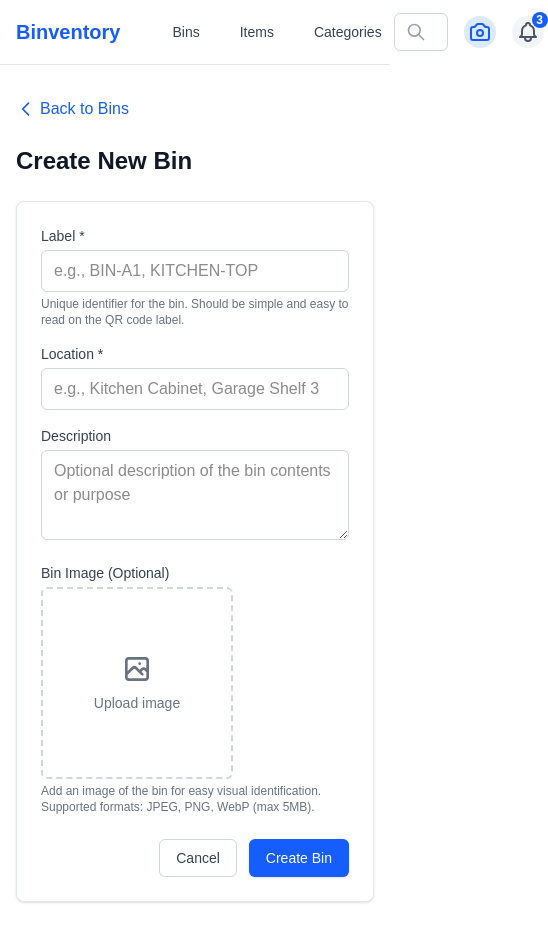
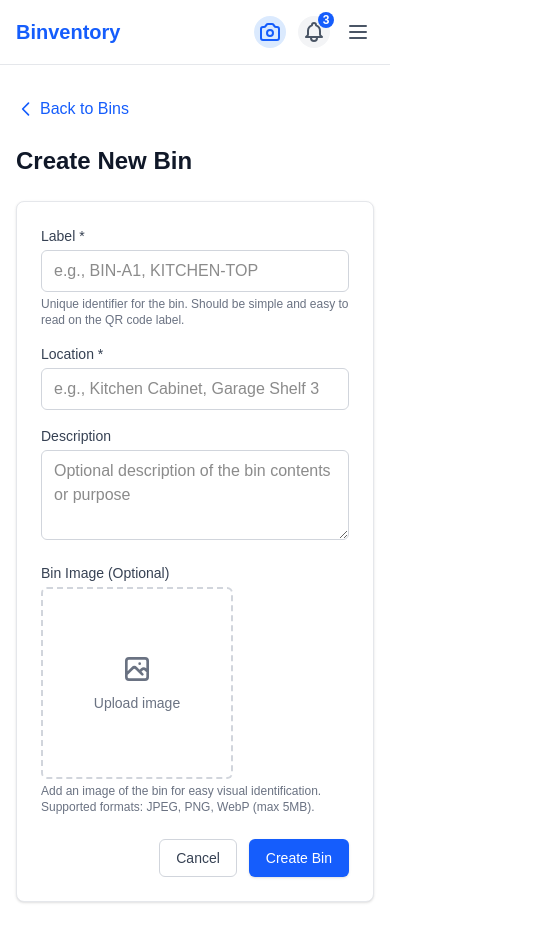
Before and after one commit to JamesEArnold/Binventory, a Next.js app: page /bins/new in a window 390 px wide. Shown: the whole page, 548 px wide, since content can reach past the window. Built offline with nearby package versions, Linux system fonts and the light colour scheme.

Commit message:
fix navbar being too wide in mobile

```diff
--- a/app/components/layout/Navigation.tsx
+++ b/app/components/layout/Navigation.tsx
@@ -12,13 +12,19 @@ import { useState } from 'react';
 
 export function Navigation() {
   const [searchQuery, setSearchQuery] = useState('');
+  const [isMobileMenuOpen, setIsMobileMenuOpen] = useState(false);
   const router = useRouter();
 
   const handleSearch = (e: React.FormEvent) => {
     e.preventDefault();
     if (searchQuery.trim()) {
       router.push(`/search?q=${encodeURIComponent(searchQuery)}`);
+      setIsMobileMenuOpen(false);
     }
+  };
+
+  const toggleMobileMenu = () => {
+    setIsMobileMenuOpen(!isMobileMenuOpen);
   };
 
   return (
@@ -30,7 +36,8 @@ export function Navigation() {
               <span className="text-xl font-semibold text-blue-600">Binventory</span>
             </Link>
 
-            <div className="ml-10 flex items-center space-x-4">
+            {/* Desktop Navigation */}
+            <div className="hidden md:flex ml-10 items-center space-x-4">
               <Link
                 href="/bins"
                 className="px-3 py-2 rounded-md text-sm font-medium text-gray-700 hover:bg-gray-100"
@@ -55,7 +62,8 @@ export function Navigation() {
           </div>
 
           <div className="flex items-center">
-            <form onSubmit={handleSearch} className="relative">
+            {/* Desktop Search */}
+            <form onSubmit={handleSearch} className="relative hidden md:block">
               <div className="absolute inset-y-0 left-0 flex items-center pl-3 pointer-events-none">
                 <svg
                   className="w-5 h-5 text-gray-400"
@@ -76,14 +84,15 @@ export function Navigation() {
                 type="search"
                 value={searchQuery}
                 onChange={(e) => setSearchQuery(e.target.value)}
-                className="w-full md:w-64 pl-10 pr-3 py-2 text-sm rounded-md border border-gray-300 focus:outline-none focus:ring-2 focus:ring-blue-500 focus:border-blue-500"
+                className="w-64 pl-10 pr-3 py-2 text-sm rounded-md border border-gray-300 focus:outline-none focus:ring-2 focus:ring-blue-500 focus:border-blue-500"
                 placeholder="Search items, bins..."
               />
             </form>
 
+            {/* Scanner Button */}
             <Link
               href="/scanner"
-              className="ml-4 relative rounded-full bg-blue-100 p-1 hover:bg-blue-200 focus:outline-none focus:ring-2 focus:ring-blue-500 focus:ring-offset-2"
+              className="ml-3 relative rounded-full bg-blue-100 p-1 hover:bg-blue-200 focus:outline-none focus:ring-2 focus:ring-blue-500 focus:ring-offset-2"
               aria-label="Open scanner"
             >
               <svg
@@ -108,9 +117,10 @@ export function Navigation() {
               </svg>
             </Link>
 
+            {/* Notification Button */}
             <button
               type="button"
-              className="ml-4 relative rounded-full bg-gray-100 p-1 hover:bg-gray-200 focus:outline-none focus:ring-2 focus:ring-blue-500 focus:ring-offset-2"
+              className="ml-3 relative rounded-full bg-gray-100 p-1 hover:bg-gray-200 focus:outline-none focus:ring-2 focus:ring-blue-500 focus:ring-offset-2"
             >
               <svg
                 className="h-6 w-6 text-gray-600"
@@ -130,8 +140,95 @@ export function Navigation() {
                 3
               </span>
             </button>
+
+            {/* Mobile Menu Button */}
+            <button
+              type="button"
+              className="ml-3 md:hidden rounded-md p-1 text-gray-600 hover:bg-gray-100 focus:outline-none focus:ring-2 focus:ring-blue-500"
+              onClick={toggleMobileMenu}
+            >
+              <svg
+                className="h-6 w-6"
+                fill="none"
+                viewBox="0 0 24 24"
+                stroke="currentColor"
+              >
+                {isMobileMenuOpen ? (
+                  <path
+                    strokeLinecap="round"
+                    strokeLinejoin="round"
+                    strokeWidth={2}
+                    d="M6 18L18 6M6 6l12 12"
+                  />
+                ) : (
+                  <path
+                    strokeLinecap="round"
+                    strokeLinejoin="round"
+                    strokeWidth={2}
+                    d="M4 6h16M4 12h16M4 18h16"
+                  />
+                )}
+              </svg>
+            </button>
           </div>
         </div>
+
+        {/* Mobile Menu */}
+        {isMobileMenuOpen && (
+          <div className="md:hidden py-3 pb-4 space-y-3">
+            <form onSubmit={handleSearch} className="relative px-2">
+              <div className="absolute inset-y-0 left-0 flex items-center pl-5 pointer-events-none">
+                <svg
+                  className="w-5 h-5 text-gray-400"
+                  fill="none"
+                  stroke="currentColor"
+                  viewBox="0 0 24 24"
+                  xmlns="http://www.w3.org/2000/svg"
+                >
+                  <path
+                    strokeLinecap="round"
+                    strokeLinejoin="round"
+                    strokeWidth="2"
+                    d="M21 21l-6-6m2-5a7 7 0 11-14 0 7 7 0 0114 0z"
+                  />
+                </svg>
+              </div>
+              <input
+                type="search"
+                value={searchQuery}
+                onChange={(e) => setSearchQuery(e.target.value)}
+                className="w-full pl-10 pr-3 py-2 text-sm rounded-md border border-gray-300 focus:outline-none focus:ring-2 focus:ring-blue-500 focus:border-blue-500"
+                placeholder="Search items, bins..."
+              />
+            </form>
+
+            <div className="space-y-1 px-2">
+              <Link
+                href="/bins"
+                className="block px-3 py-2 rounded-md text-sm font-medium text-gray-700 hover:bg-gray-100"
+                onClick={() => setIsMobileMenuOpen(false)}
+              >
+                Bins
+              </Link>
+
+              <Link
+                href="/items"
+                className="block px-3 py-2 rounded-md text-sm font-medium text-gray-700 hover:bg-gray-100"
+                onClick={() => setIsMobileMenuOpen(false)}
+              >
+                Items
+              </Link>
+
+              <Link
+                href="/categories"
+                className="block px-3 py-2 rounded-md text-sm font-medium text-gray-700 hover:bg-gray-100"
+                onClick={() => setIsMobileMenuOpen(false)}
+              >
+                Categories
+              </Link>
+            </div>
+          </div>
+        )}
       </div>
     </nav>
   );
```
